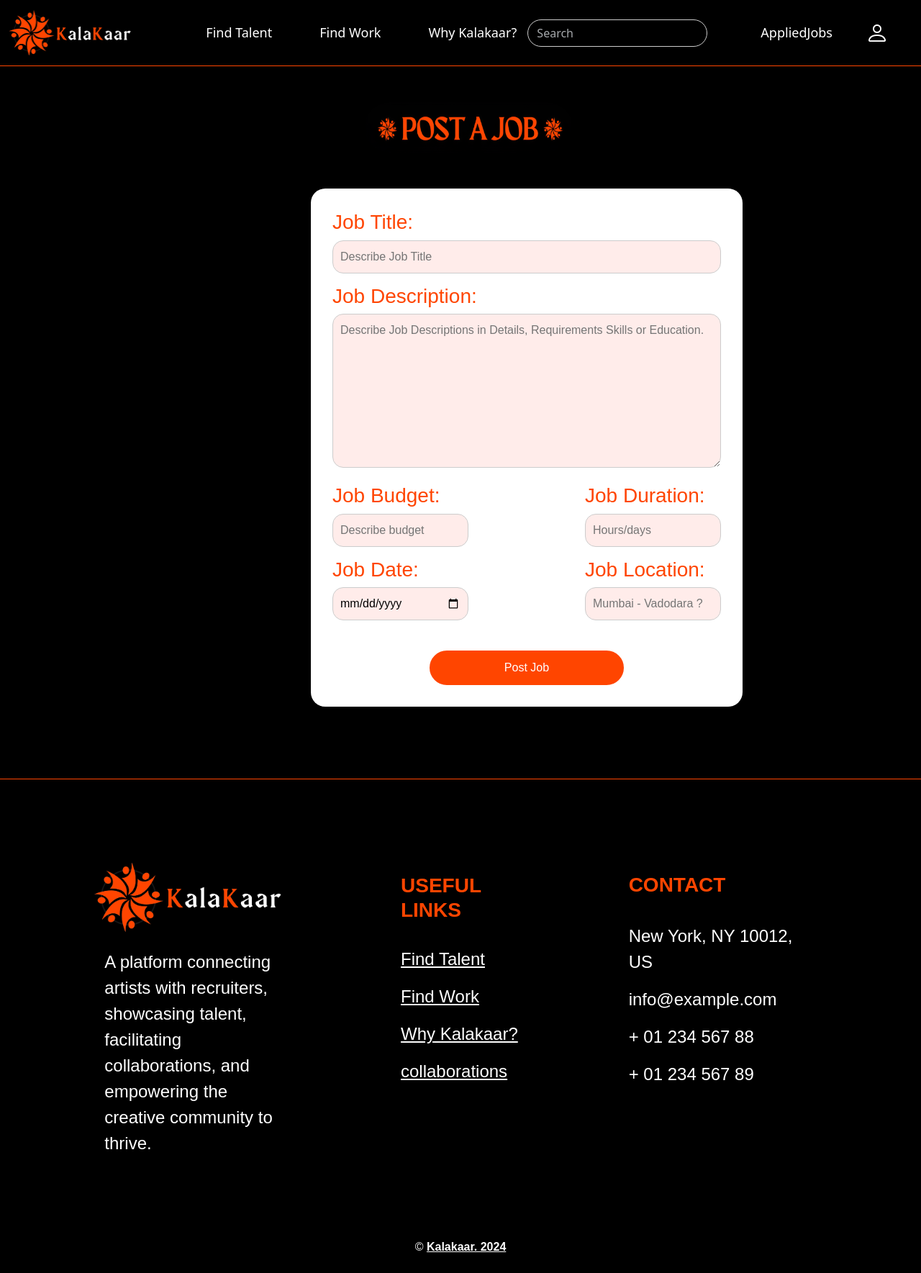
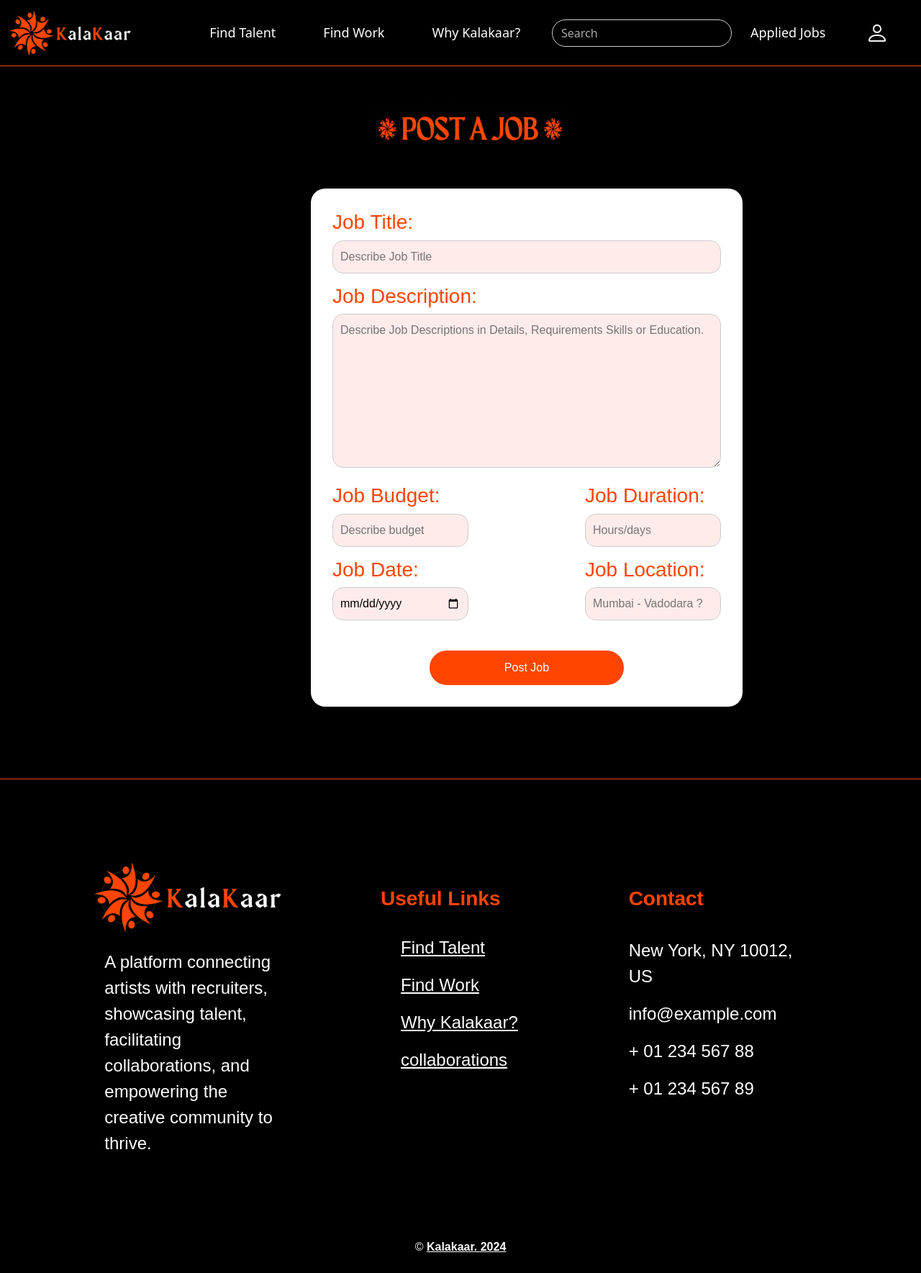
Before and after one commit to Gaurav151008/kalakaarWeb, a Node server app: page /uploadworkform in a window 1280 px wide. Shown: the whole page at 72% size. Run offline with Node 20, Linux system fonts and the light colour scheme; the visitor is signed in with stand-in values (Sample User, id 1); some libraries are stand-ins or nearby versions.

Commit message:
Some changes applied

```diff
--- a/public/css/style.css
+++ b/public/css/style.css
@@ -58,6 +58,7 @@
   .buttons {
     display: flex;
     justify-content: space-between;
+    margin-top: 2em;
   }
 
   button1 {
@@ -68,7 +69,7 @@
     text-align: center;
     text-decoration: none;
     font-size: 1em;
-    margin: 0.5em;
+    margin: -0.5em;
     cursor: pointer;
     border-radius: 50px;
   }
--- a/views/footer.ejs
+++ b/views/footer.ejs
@@ -13,16 +13,16 @@
             <h6 class="text-uppercase fw-bold mb-4">
               <img src="public/imgs/KalaKaar.png" alt="KalaKaar" style="height: 100%; width: 100%; margin-left: -6%;">
             </h6>
-            <p style="color: #fff;">
+            <p style="color: #fff;" style="font-size: x-small;">
               A platform connecting artists with recruiters, showcasing talent, facilitating collaborations, and empowering the creative community to thrive.
             </p>
           </div>
           <!-- Grid column -->
 
           <!-- Grid column -->
-          <div class="col-md-3 col-lg-2 col-xl-2 mx-auto mb-4" style="margin-top: 1.5%;">
+          <div class="col-md-3 col-lg-2 col-xl-2 mx-auto mb-4" style="margin-top: 5.5%;">
             <!-- Links -->
-            <h3 class="text-uppercase fw-bold mb-4" style="color: #ff4500;">
+            <h3 class="text-uppercase fw-bold mb-4" style="color: #ff4500; text-transform: capitalize !important; margin: -1em;">
               Useful<span> links</span>
             </h3>
             <div class="text-reset-parent" style="font-size: large; margin-top: 20%;">
@@ -43,9 +43,9 @@
           <!-- Grid column -->
 
           <!-- Grid column -->
-          <div class="col-md-4 col-lg-3 col-xl-3 mx-auto mb-md-0 mb-4">
+          <div class="col-md-4 col-lg-3 col-xl-3 mx-auto mb-md-0 mb-4" style="margin-top: 1.7%;">
             <!-- Links -->
-            <h3 class="text-uppercase fw-bold mb-4" style="color: #ff4500; margin-top: 6%;">Contact</h3>
+            <h3 class="text-uppercase fw-bold mb-4" style="color: #ff4500; margin-top: 6%; text-transform: capitalize !important;"">Contact</h3>
 
             <div class="text-reset-parent" style="margin-top: 14%; font-size: large;">
 
--- a/views/header.ejs
+++ b/views/header.ejs
@@ -32,8 +32,8 @@
                     </li>
                 </ul>
             </div>
-            <form class="d-flex" role="search">
-                <input id="searchBox" class="form-control me-2" type="search" placeholder="Search" aria-label="Search" style="width: 250px; border-radius: 45px; margin-right: 3.5rem !important; --bs-border-color: #fff; --bs-body-bg: #000;">
+            <form class="d-flex" role="search" >
+                <input id="searchBox" class="form-control me-2" type="search" placeholder="Search" aria-label="Search" style="width: 250px; border-radius: 45px; margin-right: 0.5rem !important; --bs-border-color: #fff; --bs-body-bg: #000;">
             </form>
             <% if(!loggedin) { %>
                 <a href="/signin"><button class="btn btn-outline-success" type="submit" style="margin-right: .5rem !important;
@@ -74,11 +74,11 @@
         ">Signup</button></a>
             <% } else { %>
                 <ul class="navbar-nav mr-auto" style="font-weight: 500; font-size: large;">
-                    <li class="nav-item" style="margin-right: 20px;">
+                    <li class="nav-item" style="margin-right: 0px;">
                         <% if(user == "recruiter") { %>
                         <a class="nav-link active" style="margin: 10px;"  href="/uploadworkform">UploadWork</a>
                         <% } else { %>
-                            <a class="nav-link active" style="margin: 10px;" href="/appliedjobs">AppliedJobs</a>
+                            <a class="nav-link active" style="margin: 10px; min-width: 150px;" href="/appliedjobs">Applied Jobs</a>
                         <% } %>
                     </li>
                     <li class="nav-item" style="margin-right: 25px;">
```
